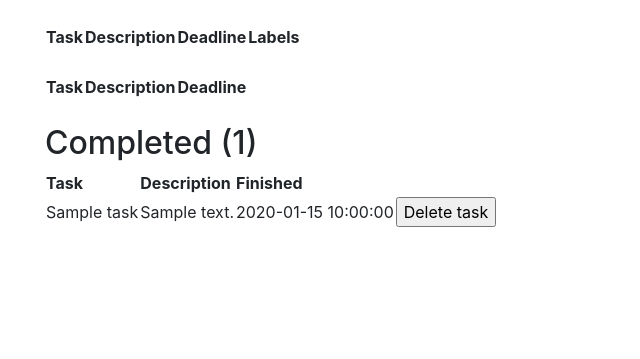
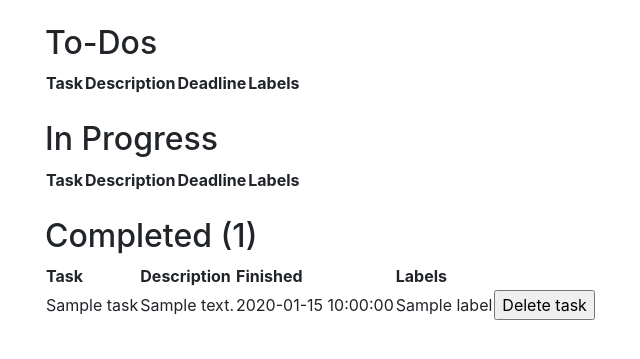
Before and after one commit to Patrieli/Tietokantasovellus, a Flask app: page /tasks in a window 1280 px wide. Shown: the part 56-415 px from the top of the page, without its empty margins (40-680 px from the left). Run offline with Flask 2, Linux system fonts and the light colour scheme; a user stored in the database is signed in; tables that the repository leaves empty hold one stand-in row (values such as "Sample post"); lists and menus that the app fills with data are empty; some libraries are stand-ins or nearby versions.

Commit message:
labels added to all states

```diff
--- a/application/templates/tasks/list.html
+++ b/application/templates/tasks/list.html
@@ -4,6 +4,8 @@
   {% for c in count %}
   {% if c.state == "To-do" %}
   <h2>To-Dos ({{ c.count }}) </h2>
+  {% else %}
+  <h2>To-Dos</h2>
   {% endif %}
   {% endfor %}
   <table>
@@ -41,6 +43,8 @@
   {% for c in count %}
   {% if c.state == "In progress" %}
   <h2>In Progress ({{ c.count }}) </h2>
+  {% else %}
+  <h2>In Progress</h2>
   {% endif %}
   {% endfor %}
   <table>
@@ -48,6 +52,7 @@
       <th>Task</th>
       <th>Description</th>
       <th>Deadline</th>
+      <th>Labels</th>
     </tr>
     {% for task in tasks %}
     {% if task.state == "In progress" %}
@@ -55,6 +60,10 @@
       <td>{{ task.name }}</td>
       <td>{{ task.description }}</td>
       <td>{{ task.deadline }}</td>
+      <td>{% for l in task.labels %}
+        {{ l.name }}
+        {% endfor %}
+      </td>
       <td>
         <form method="POST" action="{{ url_for('complete_task', task_id=task.id) }}">
           <input type="submit" value="Complete task"/>
@@ -73,6 +82,8 @@
   {% for c in count %}
   {% if c.state == "Completed" %}
   <h2>Completed ({{ c.count }}) </h2>
+  {% else %}
+  <h2>Completed</h2>
   {% endif %}
   {% endfor %}
   <table>
@@ -80,13 +91,18 @@
       <th>Task</th>
       <th>Description</th>
       <th>Finished</th>
+      <th>Labels</th>
     </tr>
-    {% for task in completed %}
+    {% for task in tasks %}
+    {% if task.state == "Completed" %}
     <tr>
       <td>{{ task.name }}</td>
       <td>{{ task.description }}</td>
       <td>{{ task.date_modified }}</td>
-      {% if task.state == "Completed" %}
+      <td>{% for l in task.labels %}
+        {{ l.name }}
+        {% endfor %}
+      </td>
       <td>
         <form method="POST" action="{{ url_for('delete_task', task_id=task.id) }}">
           <input type="submit" value="Delete task"/>
```
